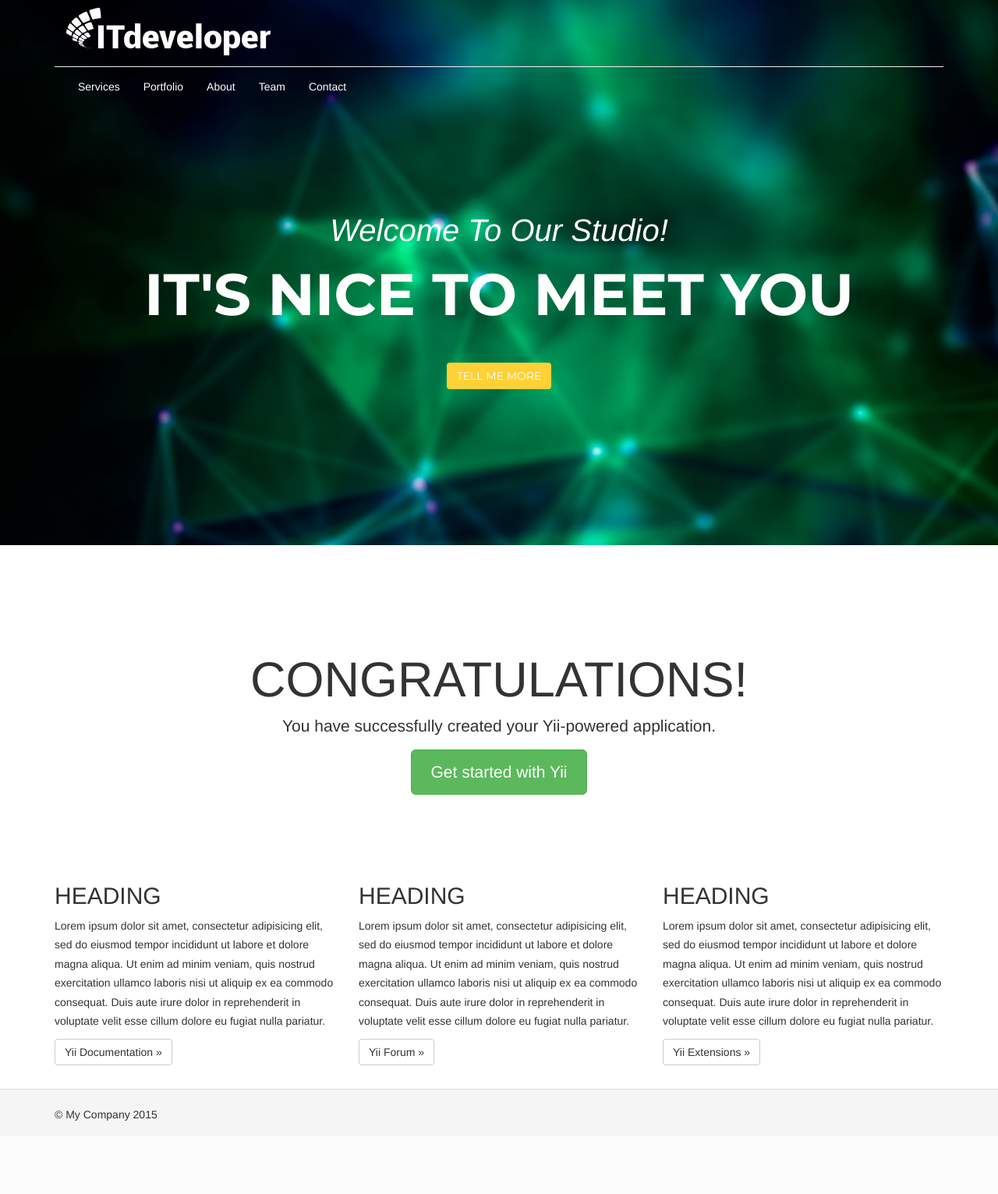
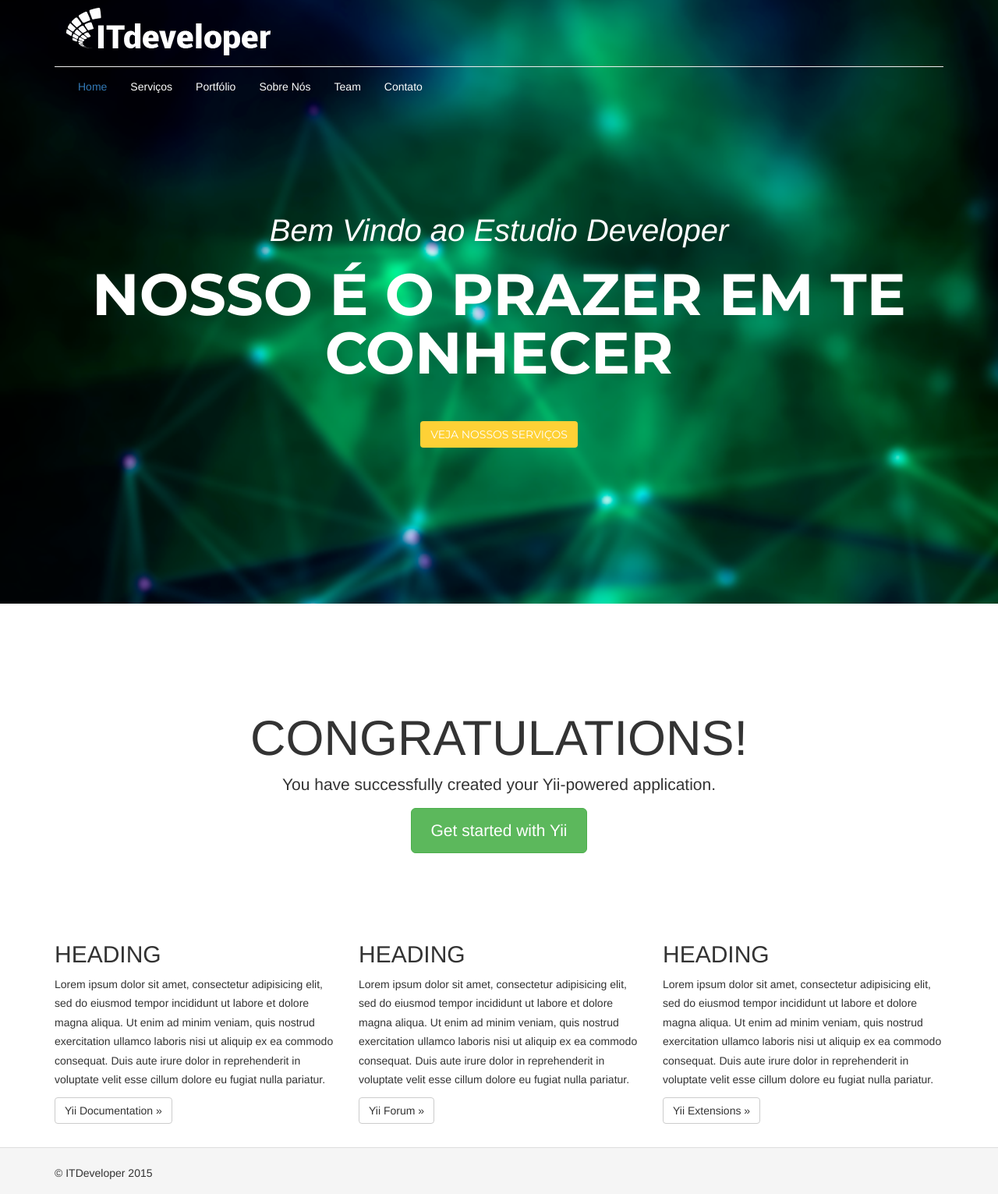
Before and after one commit to ItamarLourenco/itdeve, a Yii app: template views/site/index.php in a window 1280 px wide. Shown: the whole page at 78% size. Before the commit the page ends 1437 px from the top, so only its background shows below. Run offline with PHP 8.4 and a stand-in for Yii, Linux system fonts and the light colour scheme; the template is opened without the code that fills it, so the values that code supplies are empty; some libraries are stand-ins or nearby versions; some web fonts are replaced.

Commit message:
Main Organizado

```diff
--- a/views/layouts/main.php
+++ b/views/layouts/main.php
@@ -59,23 +59,23 @@ AppAsset::register($this);
                 <!-- Collect the nav links, forms, and other content for toggling -->
                 <div class="collapse navbar-collapse" id="bs-example-navbar-collapse-1" style="margin-top: -20px;">
                     <ul class="nav navbar-nav">
-                        <li class="hidden">
+                        <li >
                             <a href="#page-top">Home</a>
                         </li>
                         <li>
-                            <a class="page-scroll" href="#services" style="color: #FFFFFF">Services</a>
+                            <a class="page-scroll" href="#services" style="color: #FFFFFF">Serviços</a>
                         </li>
                         <li>
-                            <a class="page-scroll" href="#portfolio" style="color: #FFFFFF">Portfolio</a>
+                            <a class="page-scroll" href="#portfolio" style="color: #FFFFFF">Portfólio</a>
                         </li>
                         <li>
-                            <a class="page-scroll" href="#about" style="color: #FFFFFF">About</a>
+                            <a class="page-scroll" href="#about" style="color: #FFFFFF">Sobre Nós</a>
                         </li>
                         <li>
                             <a class="page-scroll" href="#team" style="color: #FFFFFF">Team</a>
                         </li>
                         <li>
-                            <a class="page-scroll" href="#contact"style="color: #FFFFFF">Contact</a>
+                            <a class="page-scroll" href="#contact"style="color: #FFFFFF">Contato</a>
                         </li>
                     </ul>
                 </div>
@@ -86,9 +86,9 @@ AppAsset::register($this);
 
             <div class="intro-text">
 
-                <div class="intro-lead-in">Welcome To Our Studio!</div>
-                <div class="intro-heading">It's Nice To Meet You</div>
-                <a href="#services" class="page-scroll btn btn-xl">Tell Me More</a>
+                <div class="intro-lead-in">Bem Vindo ao Estudio Developer</div>
+                <div class="intro-heading">Nosso é o prazer em te conhecer</div>
+                <a href="#services" class="page-scroll btn btn-xl">Veja nossos Serviços</a>
             </div>
         </div>
     </header>
@@ -107,7 +107,7 @@ AppAsset::register($this);
 </div>
 <footer class="footer">
     <div class="container">
-        <p class="pull-left">&copy; My Company <?= date('Y') ?></p>
+        <p class="pull-left">&copy; ITDeveloper <?= date('Y') ?></p>
 
         <p class="pull-right"><?= Yii::powered() ?></p>
     </div>
--- a/views/site/index.php
+++ b/views/site/index.php
@@ -1,6 +1,6 @@
 <?php
 /* @var $this yii\web\View */
-$this->title = 'My Yii Application';
+$this->title = 'Information Technology Developer';
 ?>
 <div class="site-index">
 
```
Also changed, not shown: web/css/agency.css (line endings or trailing spaces).
